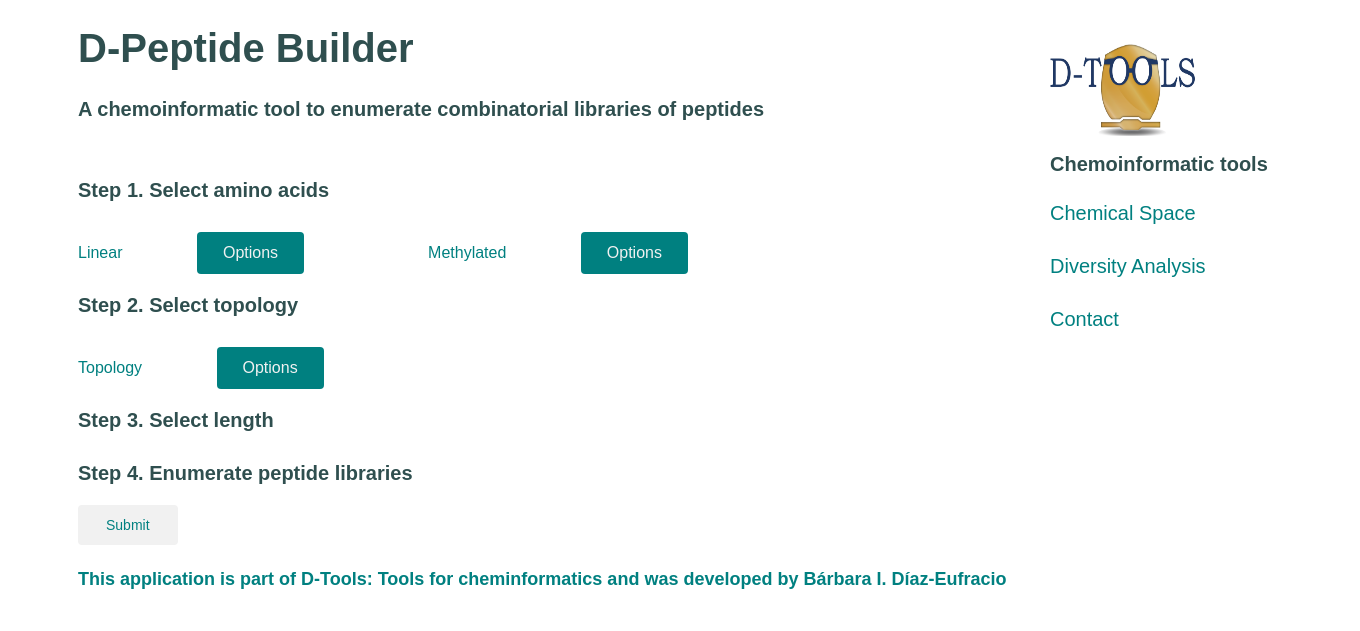
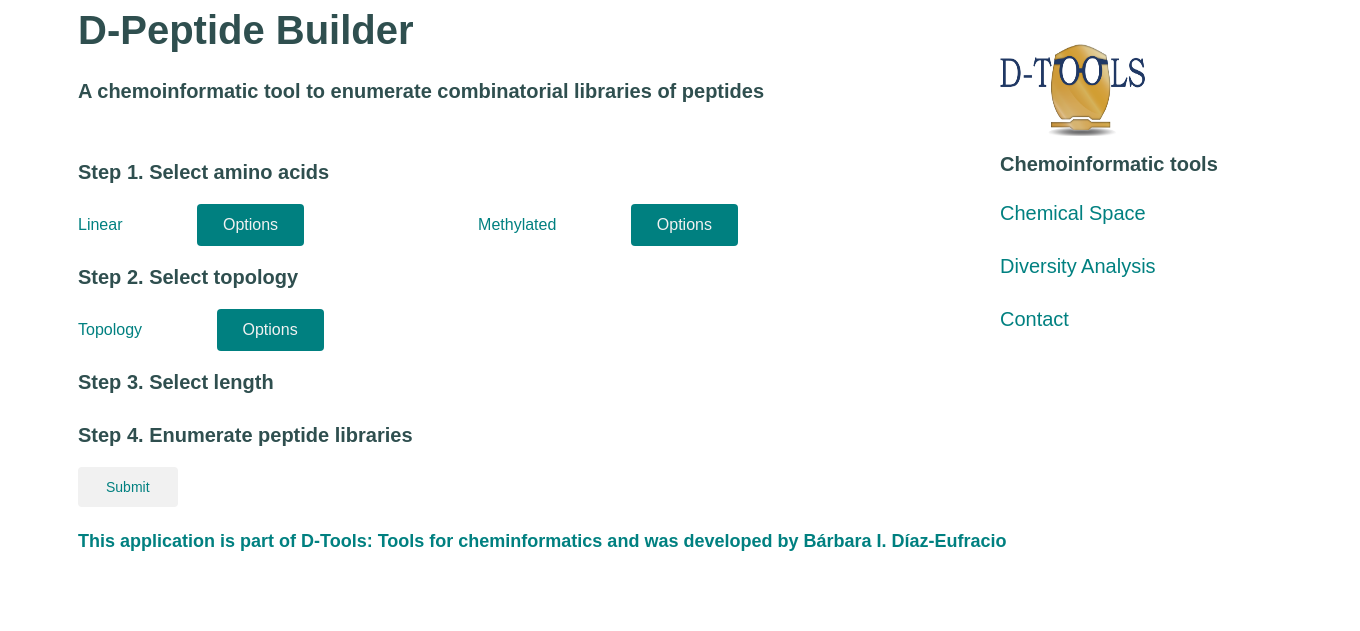
Before and after one commit to BarbaraDiazE/DPeptideBuider, a Django app: page / in a window 1360 px wide. Shown: the top 631 px of the page. Run offline with Django 3.2, Linux system fonts and the light colour scheme; parts of the project's set-up code (start-up, migrations or seed data) failed here and were passed over.

Commit message:
fix dropdown button

```diff
--- a/web/src/static/css/mystyle.css
+++ b/web/src/static/css/mystyle.css
@@ -60,7 +60,7 @@ a{
     text-align: center;
     display: inline-flex;
     margin-left: 70px;
-    /* margin-right: 50px */
+    margin-right: 50px
   }
 
 .dropbtn:hover, .dropbtn:focus {
@@ -74,7 +74,7 @@ a{
     color: teal;
     border-radius: 4px;
     margin-left: 70px;
-    /* margin-right: 50px */
+    margin-right: 50px
   }
 
 .dropdown-content {
--- a/web/src/templates/form_page.html
+++ b/web/src/templates/form_page.html
@@ -7,12 +7,6 @@
   <link rel="stylesheet" href="{% static "css\mystyle.css" %}" />
 </head>
 <style>
-  div {
-    margin-right: 50px;
-    margin-left: 50px;
-    margin-top: 10px;
-  }
-
   .sidenav {
     width: 300px;
     position: absolute;
```
